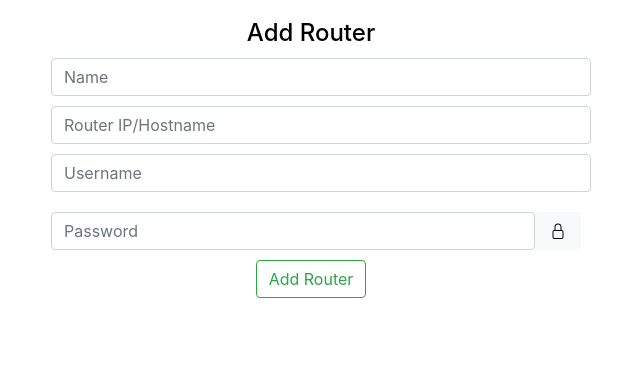
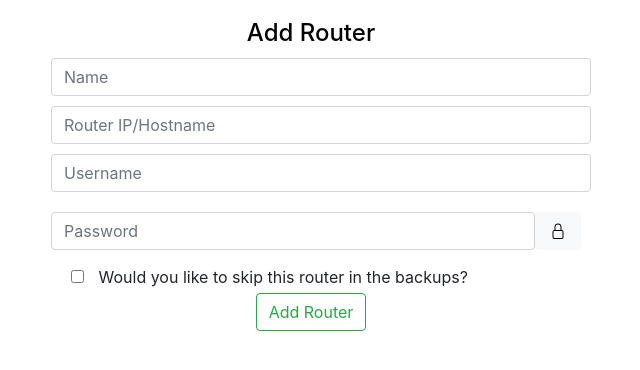
Before and after one commit to eli-cobler/MikrotikBackup, a Flask app: page /add in a window 1280 px wide. Shown: the part 127-497 px from the top of the page, without its empty margins (319-959 px from the left). Run offline with Flask 2, Linux system fonts and the light colour scheme; parts of the project's set-up code (start-up, migrations or seed data) failed here and were passed over; some libraries are stand-ins or nearby versions.

Commit message:
Added Ignore support
Added ability to add and remove routers to the ignore list when they are added or later via the update screen.

```diff
--- a/main.py
+++ b/main.py
@@ -97,8 +97,12 @@ def add():
         router_ip = request.form['router_ip']
         username = request.form['username']
         password = request.form['password']
+        if request.form.getlist('skipped') == ['on']:
+            ignore = True
+        else:
+            ignore = False
 
-        exists = router_service.add_router(router_name, router_ip, username, password)
+        exists = router_service.add_router(router_name, router_ip, username, password, ignore)
         add_file.autoUpdater(router_name, router_ip, username, password)
         add_file.ssh_key(username, password, router_ip)
 
@@ -149,7 +153,12 @@ def update():
         else:
             password = request.form['password']
 
-        router_service.update_router(router_to_update,router_name,router_ip,username,password)
+        if request.form.getlist('skipped') == ['on']:
+            ignore = True
+        else:
+            ignore = False
+
+        router_service.update_router(router_to_update,router_name,router_ip,username,password,ignore)
         return redirect(url_for('index'))
 
     return render_template('home/update.html', routers=routers)
--- a/templates/home/add.html
+++ b/templates/home/add.html
@@ -20,6 +20,11 @@
                     <input style="overflow: hidden; padding-right: .65em;" class="form-control" id="password" name="password" type="password" placeholder="Password" required/>
                 </div>
 
+                <div class="form-check">
+                    <input name="skipped" type="checkbox" id="skipped">
+                    <label for="skipped" class="form-check-label">Would you like to skip this router in the backups?</label>
+                </div>
+
                 <div class="actions">
                     <button type="submit" class="btn btn-outline-success btn-group-sm">Add Router</button>
                 </div>
--- a/templates/home/update.html
+++ b/templates/home/update.html
@@ -20,6 +20,10 @@
             </button>
             <div style="overflow: hidden; padding-right: .65em;">
                 <input style="overflow: hidden; padding-right: .65em;" class="form-control" id="password" name="password" type="password" placeholder="Password"/>
+            </div>
+            <div class="form-check">
+                <input name="skipped" type="checkbox" id="skipped">
+                <label for="skipped" class="form-check-label">Would you like to skip this router in the backups?</label>
             </div>
 
             <div class="actions">
```
Also changed, not shown: services/router_service.py (+5 -3 lines).
